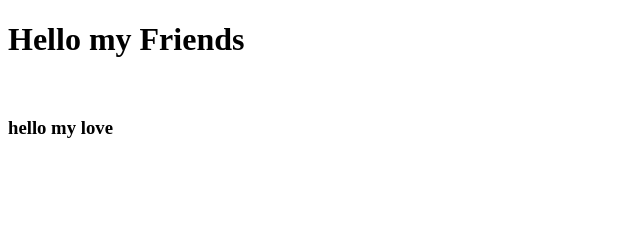
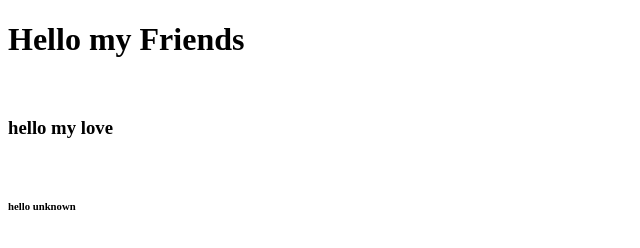
Before and after one commit to Sajad-Ashnagar/zxcfuyhbcaz, a plain HTML site: page index.html in a window 1280 px wide. Shown: the full height of the page, 0-640 px from the left. Drawn offline with Linux system fonts and the light colour scheme.

Commit message:
chore: change html file

```diff
--- a/index.html
+++ b/index.html
@@ -9,5 +9,7 @@
     <h1>Hello my Friends</h1>
     <br />
     <h3>hello my love</h3>
+    <br />
+    <h6>hello unknown</h6>
   </body>
 </html>
```
